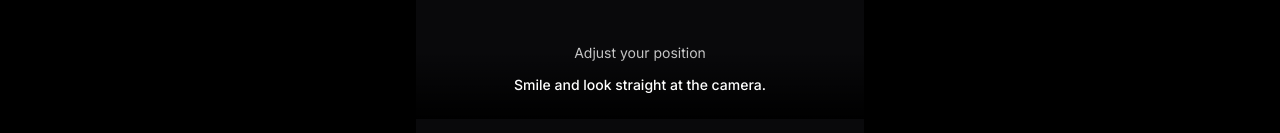
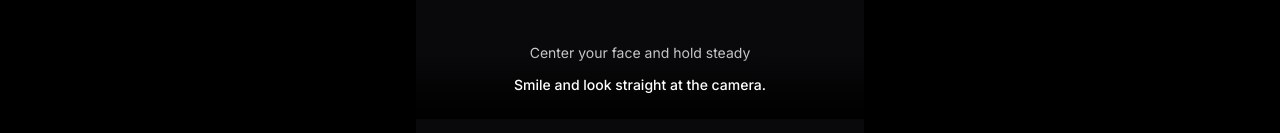
Before and after one commit to KTBarnette/dentalscan-kyle, a Next.js app: page / in a window 1280 px wide. Shown: the part 495-628 px from the top of the page. Built offline with nearby package versions, Linux system fonts and the light colour scheme; no server answers.

Commit message:
Refine guidance messaging for clearer user feedback

```diff
--- a/src/components/ScanningFlow.tsx
+++ b/src/components/ScanningFlow.tsx
@@ -27,10 +27,10 @@ export default function ScanningFlow() {
   const guardrailScaleClass = guardrailState === "good" ? "scale-100" : "scale-95";
   const guardrailInstructionText =
     guardrailState === "good"
-      ? "Hold steady"
+      ? "Hold steady — capturing soon"
       : guardrailState === "warning"
-        ? "Adjust your position"
-        : "Move closer and center your face";
+        ? "Center your face and hold steady"
+        : "Move closer and align your face within the circle";
 
   const VIEWS = [
     { label: "Front View", instruction: "Smile and look straight at the camera." },
@@ -99,7 +99,9 @@ export default function ScanningFlow() {
             </div>
 
             <div className="absolute bottom-24 left-0 right-0 text-center pointer-events-none">
-              <p className="text-white text-sm opacity-80">{guardrailInstructionText}</p>
+              <p className="text-white text-sm opacity-80 transition-all duration-300">
+                {guardrailInstructionText}
+              </p>
             </div>
 
             {/* Instruction Overlay */}
```
